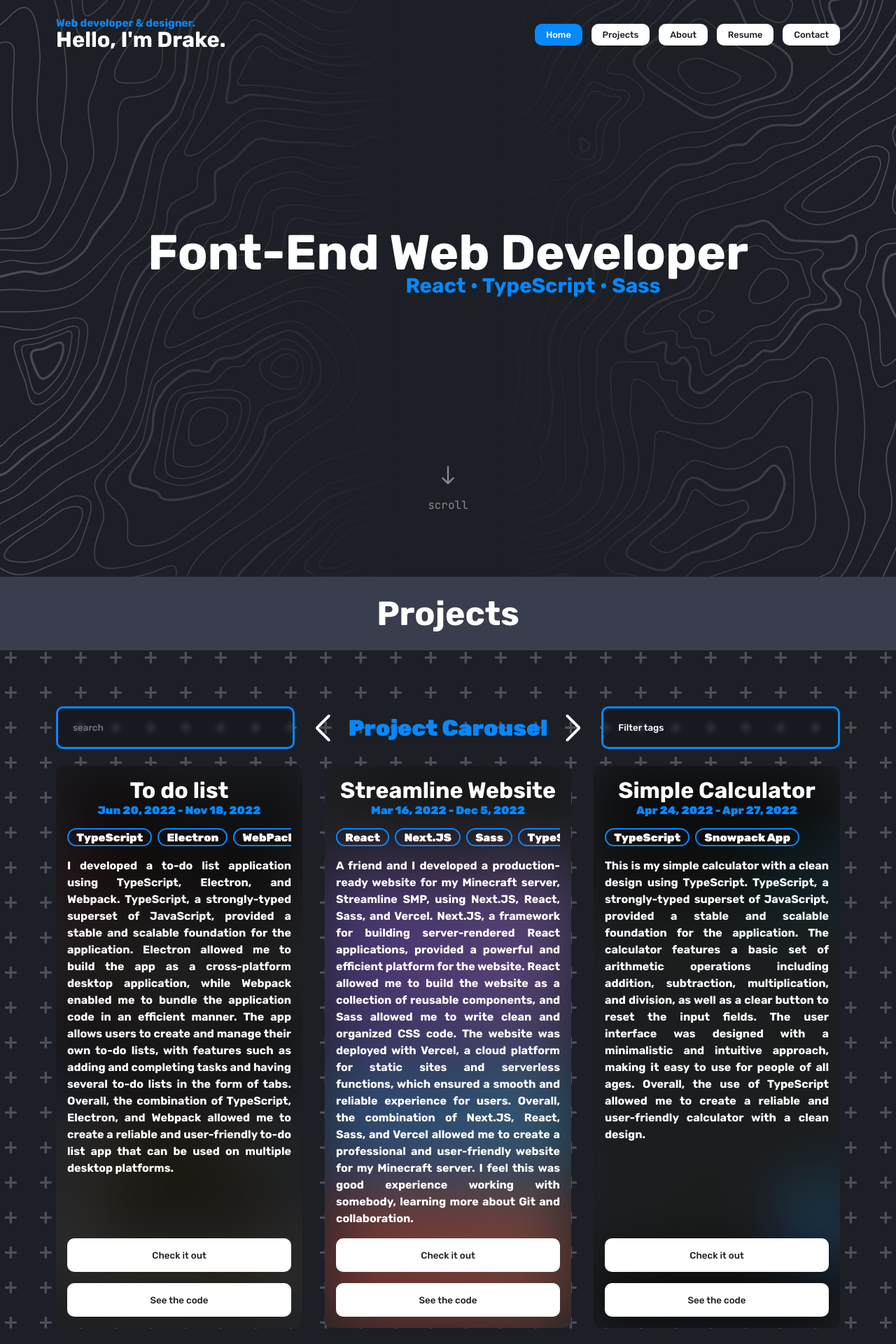
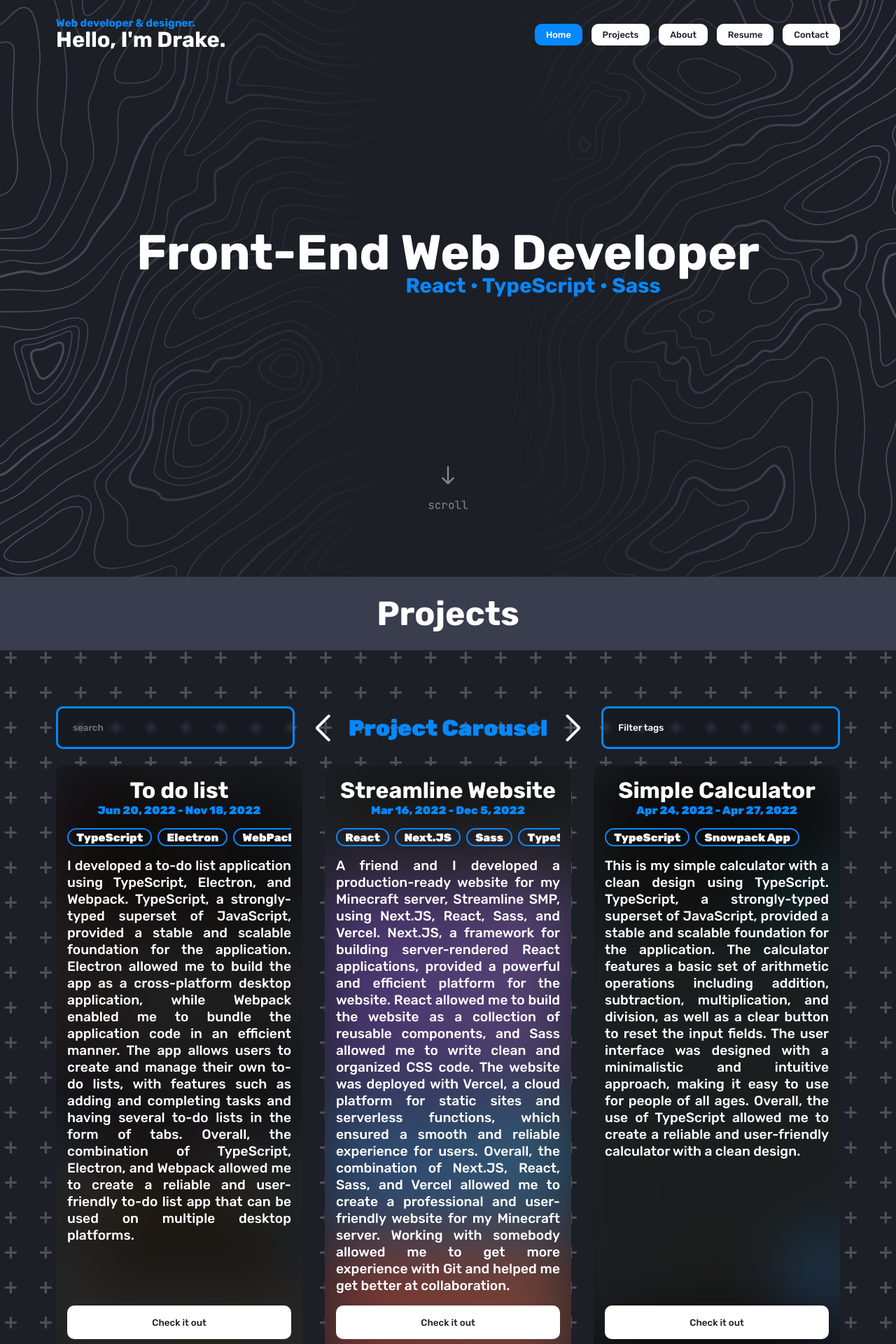
Before and after one commit to Hexy32/portfolio-website, a React (Vite) app: page / in a window 1280 px wide. Shown: the top 1920 px of the page at 70% size. Built offline with nearby package versions, Linux system fonts and the light colour scheme.

Commit message:
Little fixes

```diff
--- a/src/pages/Home.tsx
+++ b/src/pages/Home.tsx
@@ -4,7 +4,7 @@ import scrollTo from '../scripts/scrollTo'
 function Home() {
   return (
     <div className={s.heroSection}>
-      <h1 className={s.hero}>Font-End Web Developer</h1>
+      <h1 className={s.hero}>Front-End Web Developer</h1>
       <p className={s.subtitle}>React &#x2022; TypeScript &#x2022; Sass</p>
       <button onClick={() => scrollTo('Projects')} className={s.scrollIndicator}>
         <span className=" material-symbols-rounded">south</span>
--- a/src/pages/Projects.tsx
+++ b/src/pages/Projects.tsx
@@ -26,7 +26,7 @@ function Projects() {
       title: 'Streamline Website',
       date: 'Mar 16, 2022 - Dec 5, 2022',
       details:
-        'A friend and I developed a production-ready website for my Minecraft server, Streamline SMP, using Next.JS, React, Sass, and Vercel. Next.JS, a framework for building server-rendered React applications, provided a powerful and efficient platform for the website. React allowed me to build the website as a collection of reusable components, and Sass allowed me to write clean and organized CSS code. The website was deployed with Vercel, a cloud platform for static sites and serverless functions, which ensured a smooth and reliable experience for users. Overall, the combination of Next.JS, React, Sass, and Vercel allowed me to create a professional and user-friendly website for my Minecraft server. I feel this was good experience working with somebody, learning more about Git and collaboration.',
+        'A friend and I developed a production-ready website for my Minecraft server, Streamline SMP, using Next.JS, React, Sass, and Vercel. Next.JS, a framework for building server-rendered React applications, provided a powerful and efficient platform for the website. React allowed me to build the website as a collection of reusable components, and Sass allowed me to write clean and organized CSS code. The website was deployed with Vercel, a cloud platform for static sites and serverless functions, which ensured a smooth and reliable experience for users. Overall, the combination of Next.JS, React, Sass, and Vercel allowed me to create a professional and user-friendly website for my Minecraft server. Working with somebody allowed me to get more experience with Git and helped me get better at collaboration.',
       image: streamlineWebsiteImg,
       projectLink: 'https://streamlinesmp.com/',
       repositoryLink: 'https://github.com/Streamline-Network/streamline-website',
--- a/src/sass/pages/projects.module.sass
+++ b/src/sass/pages/projects.module.sass
@@ -109,8 +109,8 @@
         padding: 0.1rem 0.7rem
 
     .details
-      font-weight: bold
-      font-size: 1rem
+      font-weight: normal
+      font-size: 1.2rem
       text-align: justify
       line-height: 1.5rem
 
@@ -126,7 +126,13 @@
       button
         flex-grow: 1
         cursor: pointer
+        padding: 0
 
         a
+          display: flex
           color: var(--main-color)
+          width: 100%
+          height: 100%
           text-decoration: none
+          align-items: center
+          justify-content: center
```
